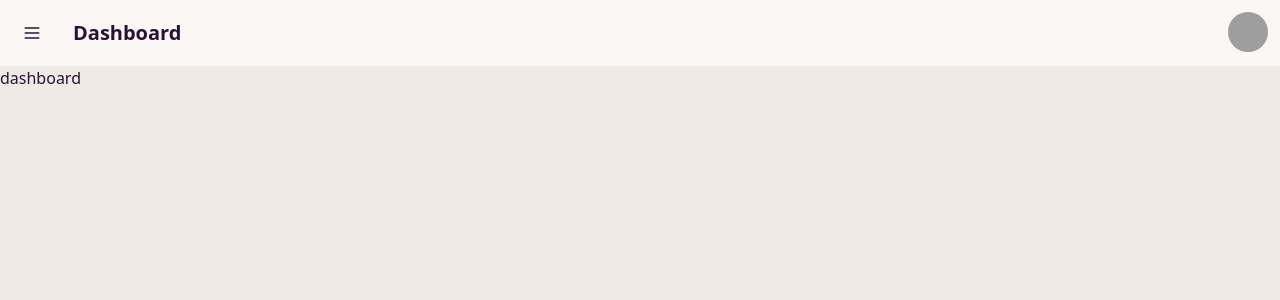
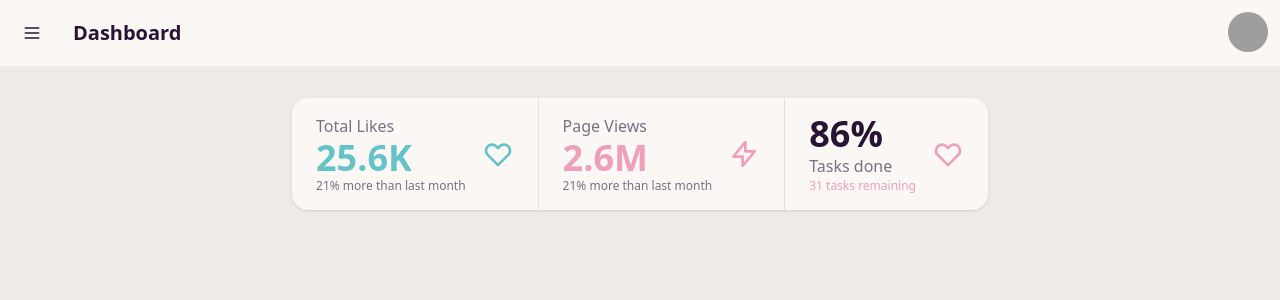
Before and after one commit to aguilanbon/next-app, a Next.js app: page /dashboard in a window 1280 px wide. Shown: the top 300 px of the page. Built offline with nearby package versions, Linux system fonts and the light colour scheme; grey boxes are pictures that could not be loaded.

Commit message:
initial stat cards for dashboard

```diff
--- a/app/dashboard/layout.jsx
+++ b/app/dashboard/layout.jsx
@@ -53,7 +53,7 @@ export default function DashboardLayout({ children }) {
           </ul>
         </div>
       </div>
-      <div className="bg-base-200 min-h-screen">{children}</div>
+      <div className="bg-base-200 min-h-screen p-8">{children}</div>
     </div>
   );
 }
--- a/app/dashboard/page.jsx
+++ b/app/dashboard/page.jsx
@@ -1,7 +1,72 @@
 export default function Dashboard() {
   return (
-    <div>
-      <h1>dashboard</h1>
+    <div className="w-full flex">
+      <div className="w-full flex items-center justify-center">
+        <div className="stats shadow">
+          <div className="stat">
+            <div className="stat-figure text-primary">
+              <svg
+                xmlns="http://www.w3.org/2000/svg"
+                fill="none"
+                viewBox="0 0 24 24"
+                className="inline-block w-8 h-8 stroke-current"
+              >
+                <path
+                  strokeLinecap="round"
+                  strokeLinejoin="round"
+                  strokeWidth="2"
+                  d="M4.318 6.318a4.5 4.5 0 000 6.364L12 20.364l7.682-7.682a4.5 4.5 0 00-6.364-6.364L12 7.636l-1.318-1.318a4.5 4.5 0 00-6.364 0z"
+                ></path>
+              </svg>
+            </div>
+            <div className="stat-title">Total Likes</div>
+            <div className="stat-value text-primary">25.6K</div>
+            <div className="stat-desc">21% more than last month</div>
+          </div>
+
+          <div className="stat">
+            <div className="stat-figure text-secondary">
+              <svg
+                xmlns="http://www.w3.org/2000/svg"
+                fill="none"
+                viewBox="0 0 24 24"
+                className="inline-block w-8 h-8 stroke-current"
+              >
+                <path
+                  strokeLinecap="round"
+                  strokeLinejoin="round"
+                  strokeWidth="2"
+                  d="M13 10V3L4 14h7v7l9-11h-7z"
+                ></path>
+              </svg>
+            </div>
+            <div className="stat-title">Page Views</div>
+            <div className="stat-value text-secondary">2.6M</div>
+            <div className="stat-desc">21% more than last month</div>
+          </div>
+
+          <div className="stat">
+            <div className="stat-figure text-secondary">
+              <svg
+                xmlns="http://www.w3.org/2000/svg"
+                fill="none"
+                viewBox="0 0 24 24"
+                className="inline-block w-8 h-8 stroke-current"
+              >
+                <path
+                  strokeLinecap="round"
+                  strokeLinejoin="round"
+                  strokeWidth="2"
+                  d="M4.318 6.318a4.5 4.5 0 000 6.364L12 20.364l7.682-7.682a4.5 4.5 0 00-6.364-6.364L12 7.636l-1.318-1.318a4.5 4.5 0 00-6.364 0z"
+                ></path>
+              </svg>
+            </div>
+            <div className="stat-value">86%</div>
+            <div className="stat-title">Tasks done</div>
+            <div className="stat-desc text-secondary">31 tasks remaining</div>
+          </div>
+        </div>
+      </div>
     </div>
   );
 }
```
